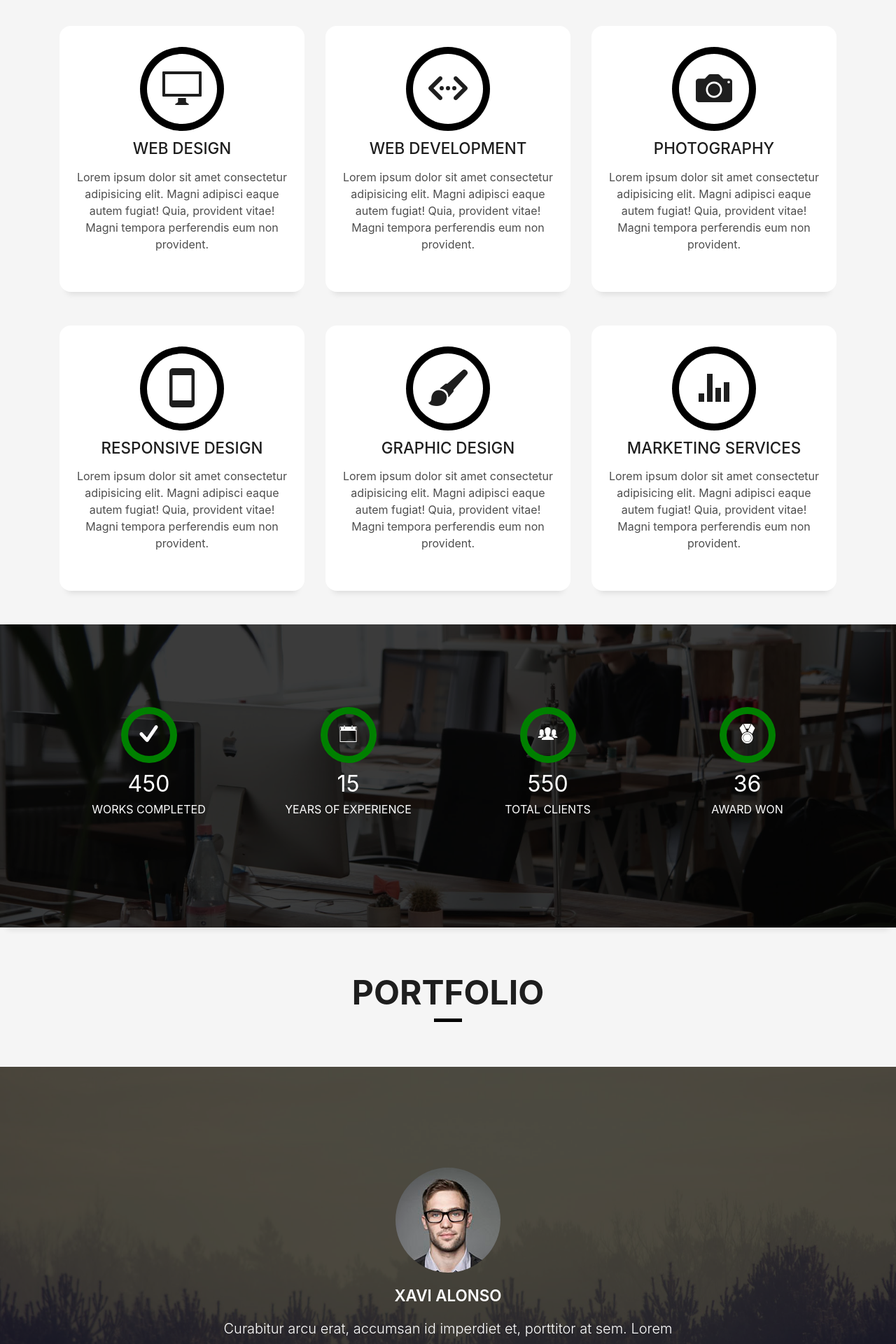
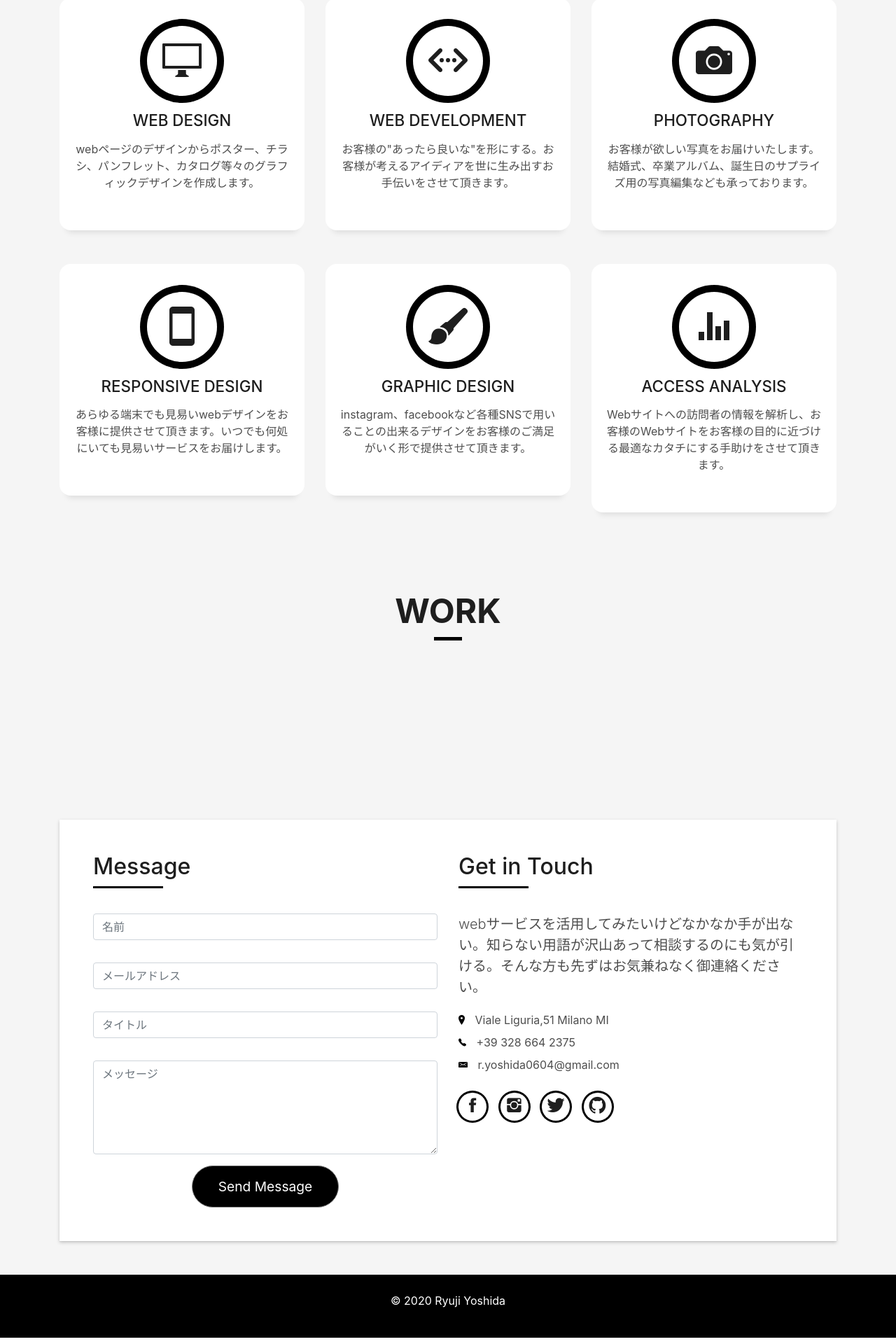
Before and after one commit to ryu-0406/portfolio-django, a Django app: page / in a window 1280 px wide. Shown: the part 1720-3640 px from the top of the page at 70% size. Run offline with Django 3.2, Linux system fonts and the light colour scheme; data that the repository does not hold is empty; some libraries are stand-ins or nearby versions; some web fonts are replaced.

Commit message:
最終調整

```diff
--- a/app/static/css/style.css
+++ b/app/static/css/style.css
@@ -8,9 +8,6 @@
 /*--------------------------------------------------------------
 # General
 --------------------------------------------------------------*/
-/* *{
-  font-family: fantasy, "Hiragino Mincho ProN";
-} */
 
 body {
   background-color: #f5f5f5;
@@ -91,10 +88,6 @@ a:hover {
   .bg-image {
     background-attachment: scroll;
   }
-}
-
-.overlay-mf {
-  background-color: black;
 }
 
 .overlay-mf {
@@ -822,7 +815,7 @@ a:hover {
   height: 60px;
   width: 60px;
   line-height: 1.8;
-  box-shadow: 0 0 0 10px green;
+  box-shadow: 0 0 0 10px white;
 }
 
 .counter-num .counter {
@@ -1364,7 +1357,7 @@ footer {
   text-align: center;
   color: #fff;
   padding: 25px 0;
-  background: gray;
+  background: black;
 }
 
 footer .copyright {
@@ -1378,3 +1371,8 @@ footer .credits {
 footer .credits a {
   color: #fff;
 }
+
+
+/*--------------------------------------------------------------
+# extra
+--------------------------------------------------------------*/
--- a/app/templates/app/index.html
+++ b/app/templates/app/index.html
@@ -2,7 +2,7 @@
 {% load static %}
 {% load widget_tweaks %}
 {% block content %}
-<html lang="ja">
+<html lang="ja, it">
 
 <head>
     <meta charset="utf-8">
@@ -13,8 +13,8 @@
     <meta content="" name="keywords">
 
     <!-- Favicons -->
-    <link href="{% static 'img/favicon.png' %}" rel="icon">
-    <link href="{% static 'img/apple-touch-icon.png' %}" rel="apple-touch-icon">
+    <!-- <link href="{% static 'img/favicon.png' %}" rel="icon">
+    <link href="{% static 'img/apple-touch-icon.png' %}" rel="apple-touch-icon"> -->
 
     <!-- Vendor CSS Files -->
     <link href="{% static 'vendor/bootstrap/css/bootstrap.min.css' %}" rel="stylesheet">
@@ -48,7 +48,7 @@
         <div class="navbar-collapse collapse justify-content-end" id="navbarDefault">
             <ul class="navbar-nav">
             <li class="nav-item">
-                <a class="nav-link js-scroll active" href="index.html">Home</a>
+                <a class="nav-link js-scroll active" href="#page-top">Home</a>
             </li>
             <li class="nav-item">
                 <a class="nav-link js-scroll" href="#about">About</a>
@@ -59,9 +59,9 @@
             <li class="nav-item">
                 <a class="nav-link js-scroll" href="#work">Work</a>
             </li>
-            <li class="nav-item">
+            <!-- <li class="nav-item">
                 <a class="nav-link js-scroll" href="#blog">Blog</a>
-            </li>
+            </li> -->
             <li class="nav-item">
                 <a class="nav-link js-scroll" href="#contact">Contact</a>
             </li>
@@ -71,14 +71,14 @@
     </nav>
 
     <!-- ======= Intro Section ======= -->
-    <div id="home" class="intro route bg-image" style="background-image: url(static/img/intro-bg.jpg)">
+    <div id="home" class="intro route bg-image" style="background-image: url(static/img/portfolio.jpg)">
         <div class="overlay-itro"></div>
         <div class="intro-content display-table">
         <div class="table-cell">
             <div class="container">
             <!--<p class="display-6 color-d">Hello, world!</p>-->
-            <h1 class="intro-title mb-4">サービスに血を通わせる</h1>
-            <p class="intro-subtitle"><span class="text-slider-items">Ryuji Yoshida,Web Developer,Web Designer,Frontend Developer,Graphic Designer</span><strong class="text-slider"></strong></p>
+            <h1 class="intro-title mb-4" language="ja">サービスに血を通わせる</h1>
+            <p class="intro-subtitle"><span class="text-slider-items">Ryuji Yoshida,Web Developer,Web Analyst</span><strong class="text-slider"></strong></p>
             <!-- <p class="pt-3"><a class="btn btn-primary btn js-scroll px-4" href="#about" role="button">Learn More</a></p> -->
             </div>
         </div>
@@ -98,12 +98,13 @@
                     <div class="row">
                         <div class="col-sm-6 col-md-5">
                         <div class="about-img">
-                            <img src="{% static 'img/testimonial-2.jpg' %}" class="img-fluid rounded b-shadow-a" alt="">
+                            <img src="{% static 'img/profilo.jpg' %}" class="img-fluid rounded b-shadow-a" alt="">
                         </div>
                         </div>
                         <div class="col-sm-6 col-md-7">
                         <div class="about-info">
-                            <p><span class="title-s">Name: </span> <span>吉田 竜二</span></p>
+                            <p><span class="title-s">Name: </span> <span language="ja">吉田 竜二</span></p>
+                            <p><span class="title-s">Name: </span> <span language="it">Ryuji Yoshida</span></p>
                             <p><span class="title-s">Profile: </span> <span>full stack developer</span></p>
                             <p><span class="title-s">Email: </span> <span>r.yoshida0604@gmail.com</span></p>
                             <p><span class="title-s">Phone: </span> <span>+39 328 664 2375</span></p>
@@ -174,9 +175,9 @@
                 <h3 class="title-a">
                     Services
                 </h3>
-                <p class="subtitle-a">
-                    Lorem ipsum, dolor sit amet consectetur adipisicing elit.
-                </p>
+                <!-- <p class="subtitle-a">
+                    ~ 頭の中で眠っていたイメージを世に生み出す手助けを ~
+                </p> -->
                 <div class="line-mf"></div>
                 </div>
             </div>
@@ -190,9 +191,7 @@
                 <div class="service-content">
                     <h2 class="s-title">Web Design</h2>
                     <p class="s-description text-center">
-                    Lorem ipsum dolor sit amet consectetur adipisicing elit. Magni adipisci eaque autem fugiat! Quia,
-                    provident vitae! Magni
-                    tempora perferendis eum non provident.
+                      webページのデザインからポスター、チラシ、パンフレット、カタログ等々のグラフィックデザインを作成します。
                     </p>
                 </div>
                 </div>
@@ -205,9 +204,7 @@
                 <div class="service-content">
                     <h2 class="s-title">Web Development</h2>
                     <p class="s-description text-center">
-                    Lorem ipsum dolor sit amet consectetur adipisicing elit. Magni adipisci eaque autem fugiat! Quia,
-                    provident vitae! Magni
-                    tempora perferendis eum non provident.
+                      お客様の"あったら良いな"を形にする。お客様が考えるアイディアを世に生み出すお手伝いをさせて頂きます。
                     </p>
                 </div>
                 </div>
@@ -220,9 +217,7 @@
                 <div class="service-content">
                     <h2 class="s-title">Photography</h2>
                     <p class="s-description text-center">
-                    Lorem ipsum dolor sit amet consectetur adipisicing elit. Magni adipisci eaque autem fugiat! Quia,
-                    provident vitae! Magni
-                    tempora perferendis eum non provident.
+                      お客様が欲しい写真をお届けいたします。結婚式、卒業アルバム、誕生日のサプライズ用の写真編集なども承っております。
                     </p>
                 </div>
                 </div>
@@ -235,9 +230,7 @@
                 <div class="service-content">
                     <h2 class="s-title">Responsive Design</h2>
                     <p class="s-description text-center">
-                    Lorem ipsum dolor sit amet consectetur adipisicing elit. Magni adipisci eaque autem fugiat! Quia,
-                    provident vitae! Magni
-                    tempora perferendis eum non provident.
+                      あらゆる端末でも見易いwebデザインをお客様に提供させて頂きます。いつでも何処にいても見易いサービスをお届けします。
                     </p>
                 </div>
                 </div>
@@ -250,9 +243,7 @@
                 <div class="service-content">
                     <h2 class="s-title">Graphic Design</h2>
                     <p class="s-description text-center">
-                    Lorem ipsum dolor sit amet consectetur adipisicing elit. Magni adipisci eaque autem fugiat! Quia,
-                    provident vitae! Magni
-                    tempora perferendis eum non provident.
+                      instagram、facebookなど各種SNSで用いることの出来るデザインをお客様のご満足がいく形で提供させて頂きます。
                     </p>
                 </div>
                 </div>
@@ -263,11 +254,9 @@
                     <span class="ico-circle"><i class="ion-stats-bars"></i></span>
                 </div>
                 <div class="service-content">
-                    <h2 class="s-title">Marketing Services</h2>
+                    <h2 class="s-title">Access Analysis</h2>
                     <p class="s-description text-center">
-                    Lorem ipsum dolor sit amet consectetur adipisicing elit. Magni adipisci eaque autem fugiat! Quia,
-                    provident vitae! Magni
-                    tempora perferendis eum non provident.
+                      Webサイトへの訪問者の情報を解析し、お客様のWebサイトをお客様の目的に近づける最適なカタチにする手助けをさせて頂きます。
                     </p>
                 </div>
                 </div>
@@ -276,8 +265,8 @@
         </div>
         </section><!-- End Services Section -->
 
-        <!-- ======= Counter Section ======= -->
-        <div class="section-counter paralax-mf bg-image" style="background-image: url(assets/img/counters-bg.jpg)">
+        <!-- ======= Counter Section =======
+        <div class="section-counter paralax-mf bg-image" style="background-image: url(static/img/counters-bg.jpg)">
         <div class="overlay-mf"></div>
         <div class="container">
             <div class="row">
@@ -287,7 +276,7 @@
                     <span class="ico-circle"><i class="ion-checkmark-round"></i></span>
                 </div>
                 <div class="counter-num">
-                    <p class="counter">450</p>
+                    <p class="counter">001</p>
                     <span class="counter-text">WORKS COMPLETED</span>
                 </div>
                 </div>
@@ -298,7 +287,7 @@
                     <span class="ico-circle"><i class="ion-ios-calendar-outline"></i></span>
                 </div>
                 <div class="counter-num">
-                    <p class="counter">15</p>
+                    <p class="counter">1</p>
                     <span class="counter-text">YEARS OF EXPERIENCE</span>
                 </div>
                 </div>
@@ -309,7 +298,7 @@
                     <span class="ico-circle"><i class="ion-ios-people"></i></span>
                 </div>
                 <div class="counter-num">
-                    <p class="counter">550</p>
+                    <p class="counter">0</p>
                     <span class="counter-text">TOTAL CLIENTS</span>
                 </div>
                 </div>
@@ -320,14 +309,14 @@
                     <span class="ico-circle"><i class="ion-ribbon-a"></i></span>
                 </div>
                 <div class="counter-num">
-                    <p class="counter">36</p>
+                    <p class="counter">0</p>
                     <span class="counter-text">AWARD WON</span>
                 </div>
                 </div>
             </div>
             </div>
         </div>
-        </div><!-- End Counter Section -->
+        </div> -->
 
         <section id="work" class="portfolio-mf sect-pt4 route">
             <div class="container">
@@ -335,7 +324,7 @@
                 <div class="col-sm-12">
                   <div class="title-box text-center">
                     <h3 class="title-a">
-                      Portfolio
+                      Work
                     </h3>
                     <div class="line-mf"></div>
                   </div>
@@ -344,13 +333,12 @@
               <div class="row">
                 {% for work in work_data %}
                 <div class="col-md-4">
+                  <a href="{{ work.url }}">
                   <div class="work-box">
-                    <a href="{{work.image.url}}" data-gall="portfolioGallery" class="venobox">
-                      <div class="work-img">
+                    <div class="work-img">
                         <img src="{{work.image.url}}" alt="" class="img-fluid">
                       </div>
-                    </a>
-                    <div class="work-content">
+                      <div class="work-content">
                       <div class="row">
                         <div class="col-sm-8">
                           <h2 class="w-title">{{ work.title }}</h2>
@@ -359,14 +347,16 @@
                           </div>
                         </div>
                         <div class="col-sm-4">
-                          <div class="w-like">
+                          <!-- <div class="w-like">
                             <a href="portfolio-details.html"> <span class="ion-ios-plus-outline"></span></a>
-                          </div>
+                          </div> -->
                         </div>
                       </div>
                     </div>
                   </div>
+                </a>
                 </div>
+
                 {% endfor %}
                 <!-- <div class="col-md-4">
                   <div class="work-box">
@@ -492,9 +482,8 @@
               </div>
             </div>
           </section>
-
-        <!-- ======= Testimonials Section ======= -->
-        <div class="testimonials paralax-mf bg-image" style="background-image: url(assets/img/overlay-bg.jpg)">
+<!--
+        <div class="testimonials paralax-mf bg-image" style="background-image: url(static/img/overlay-bg.jpg)">
         <div class="overlay-mf"></div>
         <div class="container">
             <div class="row">
@@ -530,9 +519,11 @@
             </div>
             </div>
         </div>
-        </div><!-- End Testimonials Section -->
+        </div> -->
 
-        <!-- ======= Blog Section ======= -->
+<!--BLOG SECTION-->
+
+        <!--
         <section id="blog" class="blog-mf sect-pt4 route">
         <div class="container">
             <div class="row">
@@ -542,7 +533,7 @@
                     Blog
                 </h3>
                 <p class="subtitle-a">
-                    Lorem ipsum, dolor sit amet consectetur adipisicing elit.
+                    スポーツ、テクノロジー、海外生活のことまで幅広く投稿しています。
                 </p>
                 <div class="line-mf"></div>
                 </div>
@@ -580,74 +571,16 @@
                 </div>
             </div>
             {% endfor %}
-            <!-- <div class="col-md-4">
-                <div class="card card-blog">
-                <div class="card-img">
-                    <a href="blog-single.html"><img src="{% static 'img/post-2.jpg' %}" alt="" class="img-fluid"></a>
-                </div>
-                <div class="card-body">
-                    <div class="card-category-box">
-                    <div class="card-category">
-                        <h6 class="category">Web Design</h6>
-                    </div>
-                    </div>
-                    <h3 class="card-title"><a href="blog-single.html">See more ideas about Travel</a></h3>
-                    <p class="card-description">
-                    Proin eget tortor risus. Pellentesque in ipsum id orci porta dapibus. Praesent sapien massa, convallis
-                    a pellentesque nec,
-                    egestas non nisi.
-                    </p>
-                </div>
-                <div class="card-footer">
-                    <div class="post-author">
-                    <a href="#">
-                        <img src="{% static 'img/testimonial-2.jpg' %}" alt="" class="avatar rounded-circle">
-                        <span class="author">Morgan Freeman</span>
-                    </a>
-                    </div>
-                    <div class="post-date">
-                    <span class="ion-ios-clock-outline"></span> 10 min
-                    </div>
-                </div>
-                </div>
-            </div>
-            <div class="col-md-4">
-                <div class="card card-blog">
-                <div class="card-img">
-                    <a href="blog-single.html"><img src="{% static 'img/post-3.jpg' %}" alt="" class="img-fluid"></a>
-                </div>
-                <div class="card-body">
-                    <div class="card-category-box">
-                    <div class="card-category">
-                        <h6 class="category">Web Design</h6>
-                    </div>
-                    </div>
-                    <h3 class="card-title"><a href="blog-single.html">See more ideas about Travel</a></h3>
-                    <p class="card-description">
-                    Proin eget tortor risus. Pellentesque in ipsum id orci porta dapibus. Praesent sapien massa, convallis
-                    a pellentesque nec,
-                    egestas non nisi.
-                    </p>
-                </div>
-                <div class="card-footer">
-                    <div class="post-author">
-                    <a href="#">
-                        <img src="{% static 'img/testimonial-2.jpg' %}" alt="" class="avatar rounded-circle">
-                        <span class="author">Morgan Freeman</span>
-                    </a>
-                    </div>
-                    <div class="post-date">
-                    <span class="ion-ios-clock-outline"></span> 10 min
-                    </div>
-                </div>
-                </div>
-            </div> -->
+
             </div>
         </div>
-        </section><!-- End Blog Section -->
+        </section>-->
+
+        <!-- ====== END BLOG SECTION===== -->
 
         <!-- ======= Contact Section ======= -->
-        <section class="paralax-mf footer-paralax bg-image sect-mt4 route" style="background-image: url(assets/img/overlay-bg.jpg)">
+        <section class="paralax-mf footer-paralax bg-image sect-mt4 route">
+        <!-- <section class="paralax-mf footer-paralax bg-image sect-mt4 route" style="background-image: url(assets/img/overlay-bg.jpg)"> -->
         <div class="overlay-mf"></div>
         <div class="container">
             <div class="row">
@@ -658,7 +591,7 @@
                     <div class="col-md-6">
                         <div class="title-box-2">
                         <h5 class="title-left">
-                            Send Message Us
+                            Message
                         </h5>
                         </div>
                         <div>
@@ -715,7 +648,7 @@
                         </div>
                         <div class="more-info">
                         <p class="lead">
-                            webサービスを活用してみたいけどなかなか手が出ない。知らない用語が沢山あって相談するのにも気が引ける。そんな方も先ずはお気兼ねなくご連絡ください。
+                            webサービスを活用してみたいけどなかなか手が出ない。知らない用語が沢山あって相談するのにも気が引ける。そんな方も先ずはお気兼ねなく御連絡ください。
                         </p>
                         <ul class="list-ico">
                             <li><span class="ion-ios-location"></span> Viale Liguria,51 Milano MI</li>
@@ -725,10 +658,10 @@
                         </div>
                         <div class="socials">
                         <ul>
-                            <li><a href=""><span class="ico-circle"><i class="ion-social-facebook"></i></span></a></li>
-                            <li><a href=""><span class="ico-circle"><i class="ion-social-instagram"></i></span></a></li>
-                            <li><a href=""><span class="ico-circle"><i class="ion-social-twitter"></i></span></a></li>
-                            <li><a href=""><span class="ico-circle"><i class="ion-social-pinterest"></i></span></a></li>
+                            <li><a href="https://www.facebook.com/profile.php?id=100005231346028"><span class="ico-circle"><i class="ion-social-facebook"></i></span></a></li>
+                            <li><a href="https://www.instagram.com/ryuji_engineer/"><span class="ico-circle"><i class="ion-social-instagram"></i></span></a></li>
+                            <li><a href="https://mobile.twitter.com/ryuji_engineer"><span class="ico-circle"><i class="ion-social-twitter"></i></span></a></li>
+                            <li><a href="https://github.com/ryu-0406"><span class="ico-circle"><i class="ion-social-github"></i></span></a></li>
                         </ul>
                         </div>
                     </div>
@@ -748,16 +681,11 @@
         <div class="row">
             <div class="col-sm-12">
             <div class="copyright-box">
-                <p class="copyright">&copy; Copyright <strong>DevFolio</strong>. All Rights Reserved</p>
+                <!-- <p class="copyright">&copy; Copyright <strong>DevFolio</strong>. All Rights Reserved</p>
                 <div class="credits">
-                <!--
-                All the links in the footer should remain intact.
-                You can delete the links only if you purchased the pro version.
-                Licensing information: https://bootstrapmade.com/license/
-                Purchase the pro version with working PHP/AJAX contact form: https://bootstrapmade.com/buy/?theme=DevFolio
-                -->
                 Designed by <a href="https://bootstrapmade.com/">BootstrapMade</a>
-                </div>
+                </div> -->
+                <p>© 2020 Ryuji Yoshida</p>
             </div>
             </div>
         </div>
```
Also changed, not shown: app/models.py (line endings or trailing spaces), app/static/img/portfolio.jpg (added), app/static/img/profilo.jpg (added), media/images/Schermata_2020-12-26_alle_19.40.44.png (added).
